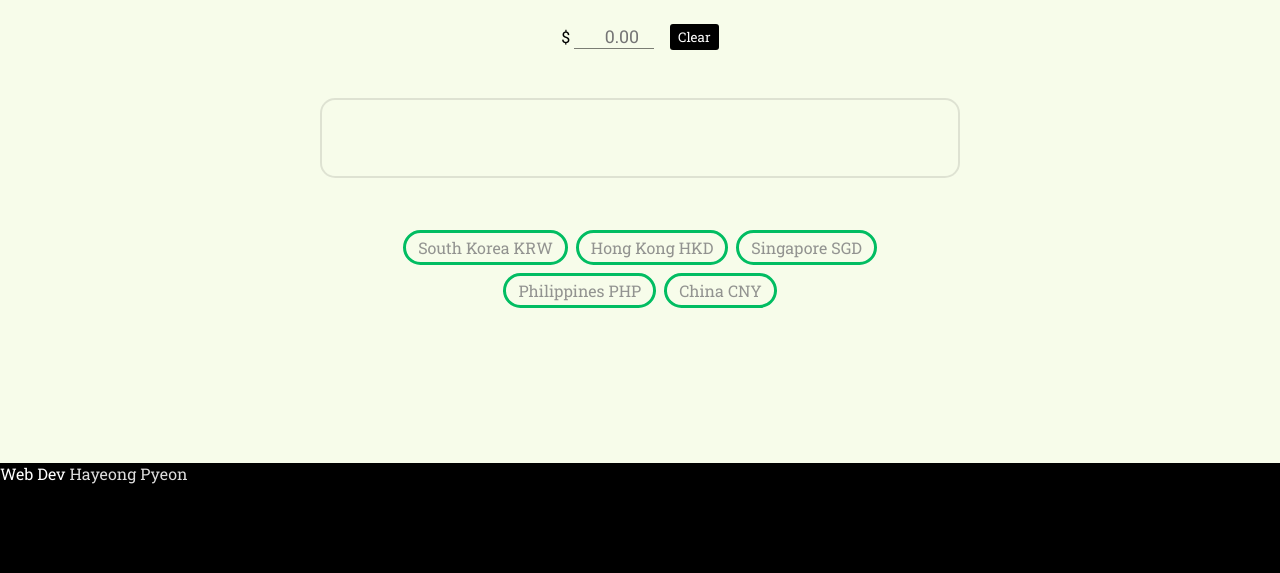
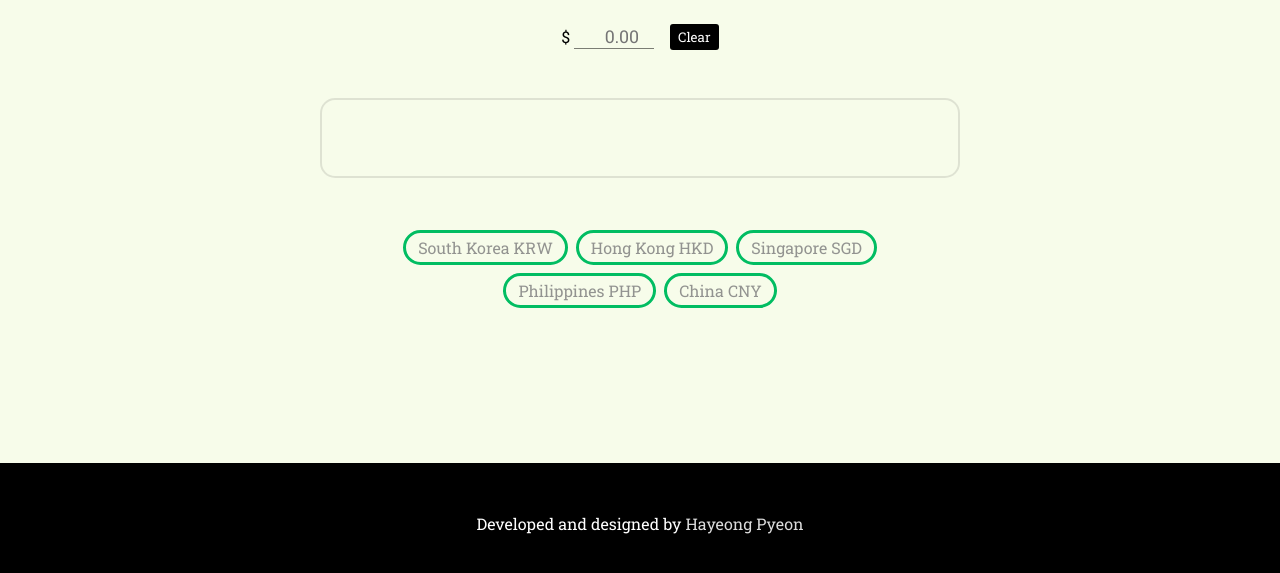
Before and after one commit to hypyeon/epicodus-project6-currency-exchanger, a website built with webpack: page src/index.html in a window 1280 px wide. Shown: the part 217-790 px from the top of the page. Built offline with nearby package versions, Linux system fonts and the light colour scheme; no server answers.

Commit message:
enhance structure & styles

```diff
--- a/src/index.html
+++ b/src/index.html
@@ -3,7 +3,7 @@
 <head>
   <meta charset="UTF-8">
   <meta name="viewport" content="width=device-width, initial-scale=1.0">
-  <title>Document</title>
+  <title>Currency Exchanger</title>
 </head>
 <body>
   <main class="flex col flex-center">
@@ -27,8 +27,8 @@
       <p id="CNY">China CNY</p>
     </section>
   </main>
-  <footer>
-    <p>Web Dev <a href="http://www.hayeong.website" target="_blank" rel="noopener noreferrer">Hayeong Pyeon</a></p>
+  <footer class="flex flex-center">
+    <p>Developed and designed by <a href="http://www.hayeong.website" target="_blank" rel="noopener noreferrer">Hayeong Pyeon</a></p>
   </footer>
 </body>
 </html>
```
Also changed, not shown: README.md.
